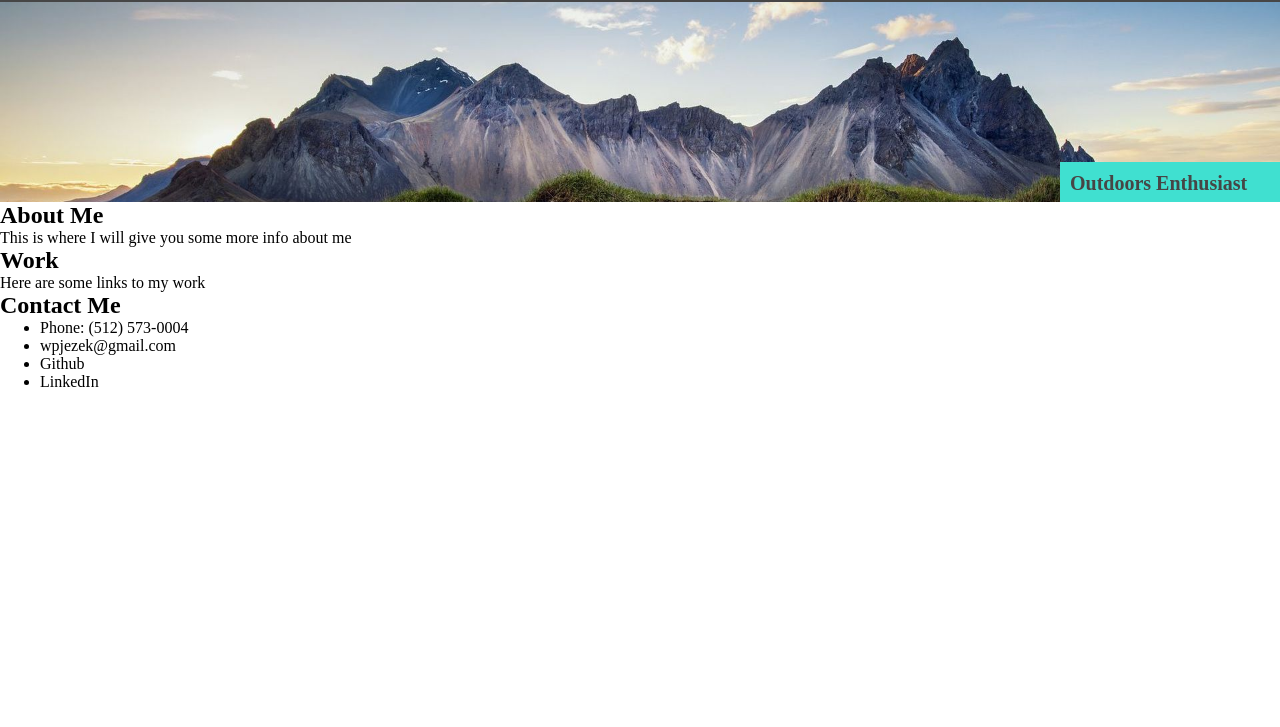
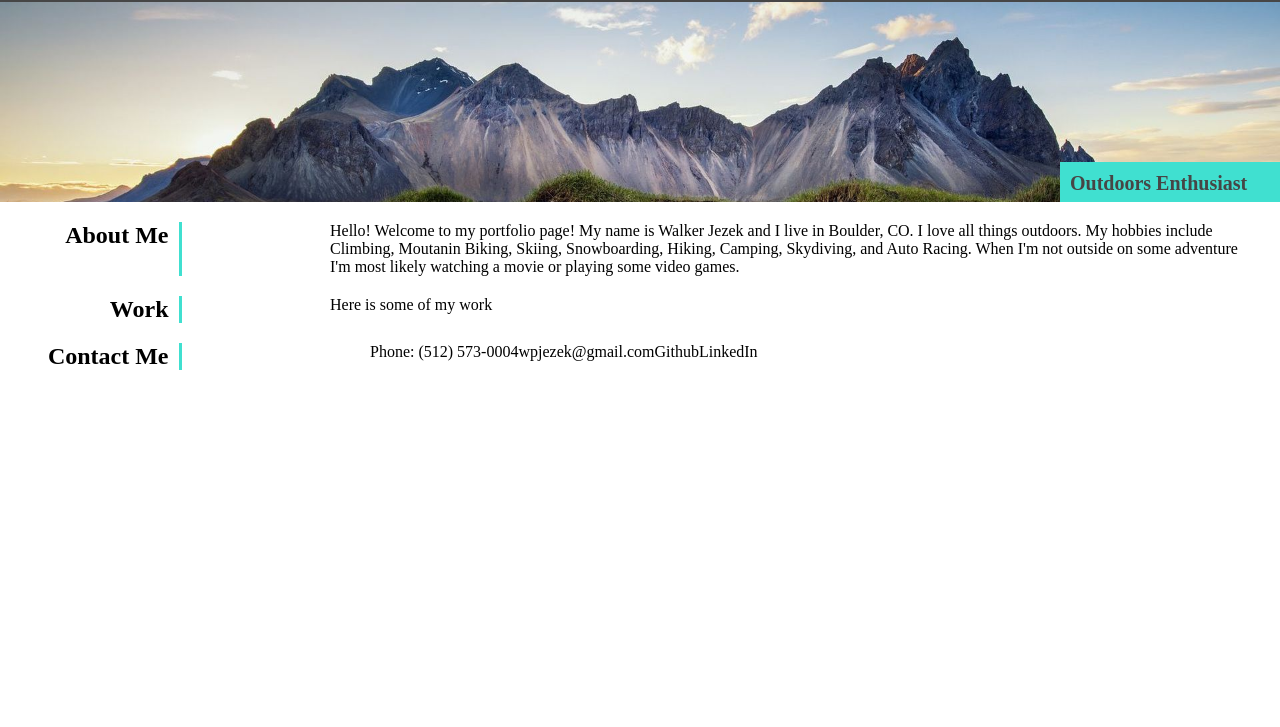
Before and after one commit to walkerjezek/Portfolio, a plain HTML site: page index.html in a window 1280 px wide. Shown: the part 73-800 px from the top of the page. Drawn offline with Linux system fonts and the light colour scheme.

Commit message:
Making progress. Added some styling

```diff
--- a/Assets/styles.css
+++ b/Assets/styles.css
@@ -6,7 +6,6 @@
 header {
     display: flex;
     background: rgb(70, 70, 70);
-    color: white;
     justify-content: space-between;
     align-items: flex-end;
     height: 75px;
@@ -28,14 +27,13 @@ nav {
     justify-content: end;
     align-items: flex-end;
     color: white;
-    margin: 5px;
+    margin: 10px;
 }
 
 a {
     color: white;
     justify-content: space-between;
 }
-
 
 .image {
     display: flex;
@@ -47,12 +45,6 @@ a {
     height: 25vh;
 }
 
-/* .image img {
-    display: flex;
-    max-width: 100%;
-    background-size: cover;
-} */
-
 .imageText {
     background-color: turquoise;
     padding: 10px;
@@ -62,35 +54,45 @@ a {
     color: rgb(70, 70, 70);
 }
 
+
+/* Using instructor example */
 .mainSection {
     display: flex;
     flex-direction: row;
+    flex-wrap: wrap;
+    align-items: stretch;
+    justify-content: space-between;
+    min-height: 20px;
+    margin-top: 20px;
+    margin-left: 20px;
+    margin-right: 20px;
+}
+/* These settings are for the left column of the main section */
+.leftColumn {
+    display: flex;
+    text-align: right;
+    justify-content: flex-end;
+    flex: .5;
+    border-right: 3px solid turquoise;
+    padding-right: 10px;
 }
 
-.aboutMe {
-    flex: 1;
+/* Setting how the right column in the main seciton should be set up */
+.rightColumn {
+    display: flex;
+    flex: 0 0 75%;
+    justify-content: flex-start;
+    align-items: flex-start;
 }
 
-.work {
-    flex: 1;
+/* Settings specific for the contact list */
+.contactList {
+    display: flex;
+    flex-wrap: wrap;
+    flex-direction: row;
+    list-style-type: none;
 }
 
-.contactMe {
-    flex: 1;
-}
-
-
-/* main {
-    flex-wrap: wrap;
-    display: grid;
-    grid-template-columns: 1fr 500px;
-} */
-
-
-/* section {
-    display: grid;
-    grid-template-columns: 1fr 2fr;
-} */
 
 /* section ul {
     display: flex;
--- a/index.html
+++ b/index.html
@@ -25,25 +25,31 @@
             <h2 class="imageText">Outdoors Enthusiast</h2>
         </div>
 
-        <main class="mainSection">
-            <section>
-                <div class="aboutMe">
-                    <h1>About Me</h1>
+
+
+        <main>
+            <section class="mainSection">
+                    <h2 class="leftColumn">About Me</h2>
+                    <div class="rightColumn">
                         <p>
-                            This is where I will give you some more info about me
+                            Hello! Welcome to my portfolio page! My name is Walker Jezek and I live in Boulder, CO. I love all things outdoors. My hobbies include Climbing, Moutanin Biking, Skiing, Snowboarding,
+                            Hiking, Camping, Skydiving, and Auto Racing. When I'm not outside on some adventure I'm most likely watching a movie or playing
+                            some video games.
                         </p>
                     </div>
+            </section>
 
-                <div class="work">
-                    <h1>Work</h1>
-                        <p>
-                            Here are some links to my work
-                        </p>
+            <section class="mainSection">
+                <h2 class="leftColumn">Work</h2>
+                <div class="rightColumn">
+                    Here is some of my work
                 </div>
+        </section>
 
-                <div class="contactMe">
-                    <h1>Contact Me</h1>
-                        <ul>
+        <section class="mainSection">
+            <h2 class="leftColumn">Contact Me</h2>
+            <div class="rightColumn">
+                <ul class="contactList">
                     <li>Phone: (512) 573-0004</li>
                     <li>wpjezek@gmail.com</li>
                     <li>Github</li>
@@ -51,6 +57,7 @@
                 </ul>
             </div>
     </section>
+
         </main>
 
 
```
Also changed, not shown: 1 other file. Lines whose indentation alone changed are shown as unchanged.
